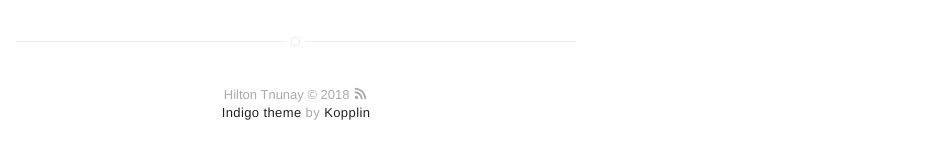
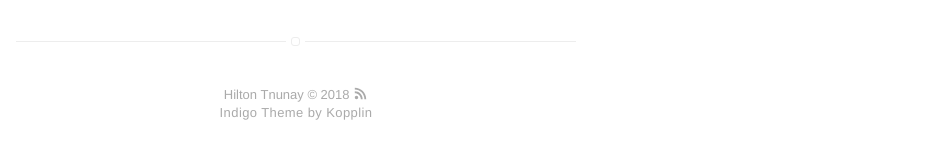
Before and after one commit to tnunay/tnunay.github.io, a Jekyll site: the page built from FAQ.md, in a window 1280 px wide. Shown: the part 386-545 px from the top of the page, without its empty margins (344-1280 px from the left). Built offline with Jekyll 4.4.1, drawn with Linux system fonts in a browser that asks for light colours; our own code applies the rules of GitHub Pages for plain Markdown files.

Commit message:
update footer

```diff
--- a/_includes/footer.html
+++ b/_includes/footer.html
@@ -2,6 +2,7 @@
     {{ site.name }} © {{ site.time | date: '%Y' }} <a class="link" href="{{ site.url }}/feed.xml" target="_blank"><svg class="icon icon-rss"><use xlink:href="#icon-rss"></use></svg></a>
 
     <p class="extra">
-        <a class="link" href="https://github.com/sergiokopplin/indigo">Indigo theme</a> by <a class="link" href="https://github.com/sergiokopplin/indigo">Kopplin</a>
+        Indigo Theme by Kopplin
+        <!-- <a class="link" href="https://github.com/sergiokopplin/indigo">Indigo Theme</a> by <a class="link" href="https://github.com/sergiokopplin/indigo">Kopplin</a> -->
     </p>
 </footer>
```
Also changed, not shown: assets/images/james.jpg (deleted).
